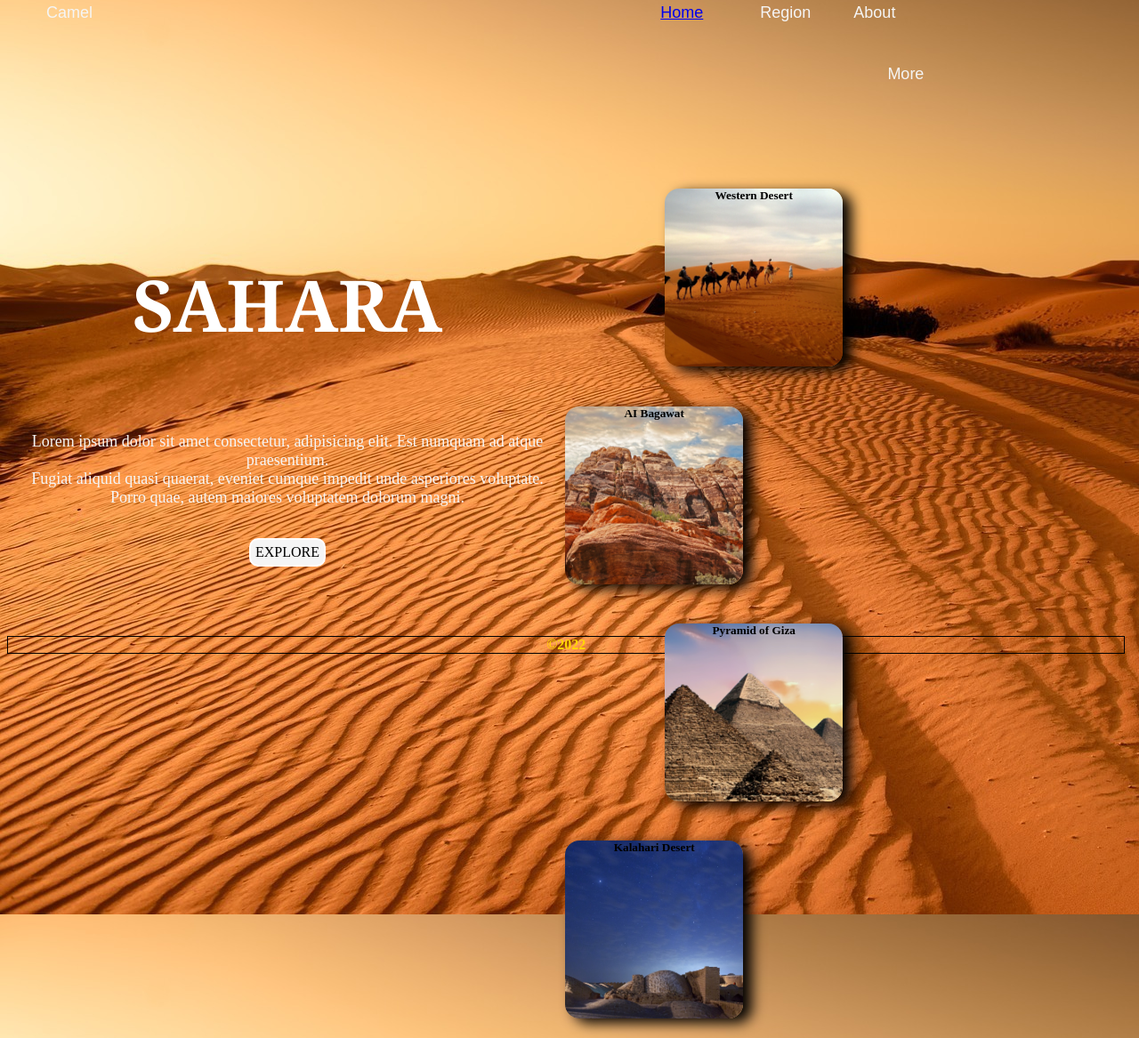
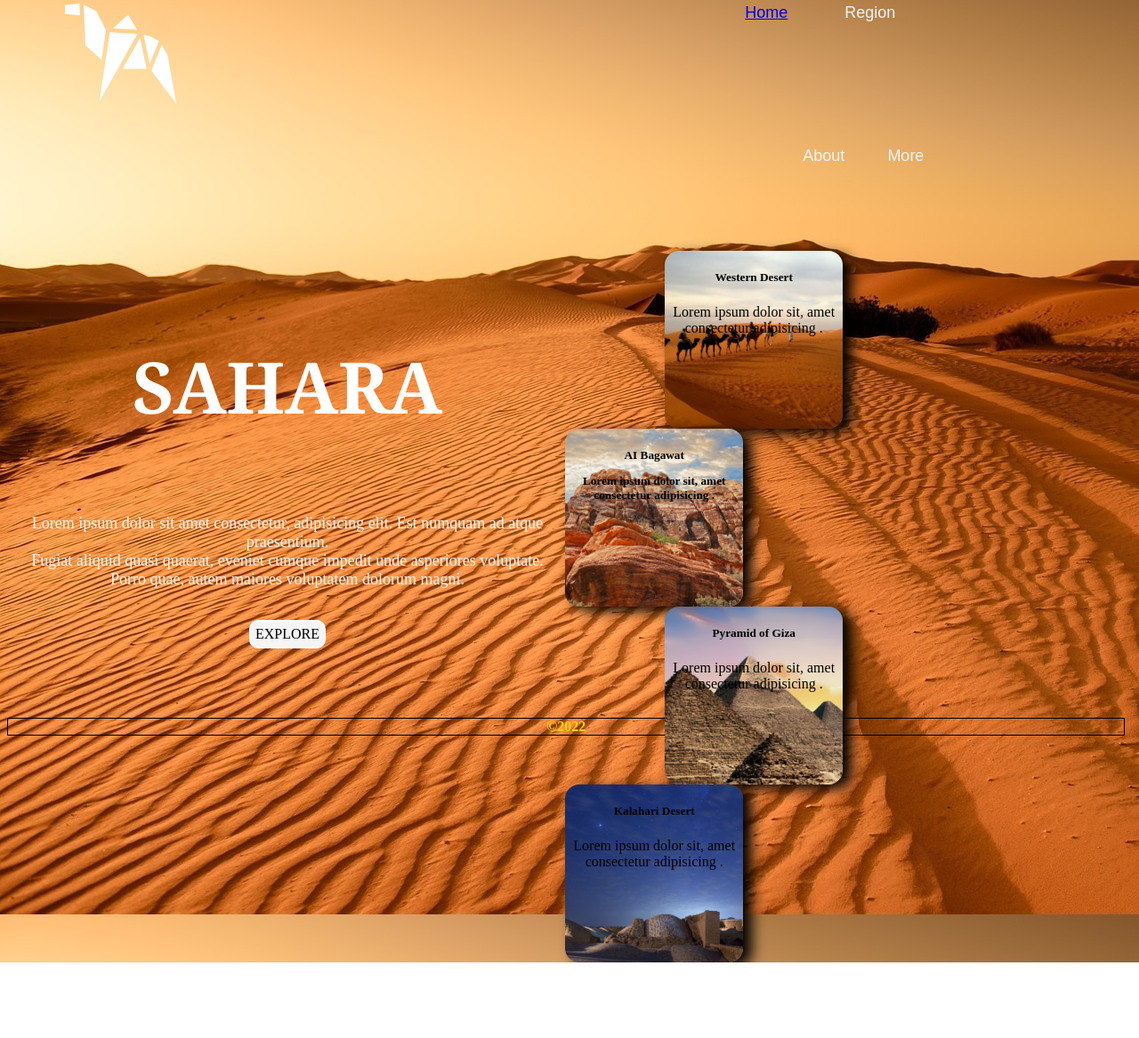
Before and after one commit to VipinGirjapure/CSS6, a plain HTML site: page index.html in a window 1280 px wide. Shown: the part 52-1219 px from the top of the page at 89% size. After the commit the page ends 1134 px from the top, so only its background shows below. Drawn offline with Linux system fonts and the light colour scheme.

Commit message:
Update index.html

```diff
--- a/index.html
+++ b/index.html
@@ -13,12 +13,13 @@
 <body>
     <header class="parent">
      <div class="nav">
-        <div id="camel" class="nav">Camel</div>
+        <div id="camel" class="nav">
+            <img src="./logo.png" alt="Camel"></div>
         <div id="home" class="nav"><a href="./index.html">Home</a> </div>
         <div id="region" class="nav">Region</div>
         <div id="about" class="nav">About</div>
         <div id="More" class="nav">More</div>
-        <!-- <div id="list" class="nav"><img src="./list.png" alt=""></div> -->
+
      </div>
     </header>
     <div class="main">
@@ -31,22 +32,27 @@
             </div>
         </div>
         <div class="pics">
-            <div>
-
-                <h5 class="pics1">
-                    Western Desert
+            <div class="pics1">
+ <h5>
+     Western Desert
+                </h5>
+                <p>Lorem ipsum dolor sit, amet consectetur adipisicing .</p>
+            </div>
+            <div class="pics2">
+                <h5>AI Bagawat
+                    <p>Lorem ipsum dolor sit, amet consectetur adipisicing .</p>
                 </h5>
 
             </div>
-            <div>
-                <!-- <img src="./pic-2.png" class="pics2" > -->
-                <h5 class="pics2">AI Bagawat</h5>
+            <div class="pics3">
+                <h5>Pyramid of Giza</h5>
+                <p>Lorem ipsum dolor sit, amet consectetur adipisicing .</p>
+
             </div>
-            <div>
-                <h5 class="pics3">Pyramid of Giza</h5>
-            </div>
-            <div>
-               <h5 class="pics4">Kalahari Desert</h5>
+            <div class="pics4">
+               <h5>Kalahari Desert</h5>
+               <p>Lorem ipsum dolor sit, amet consectetur adipisicing .</p>
+
             </div>
         </div>
     </div>
```
